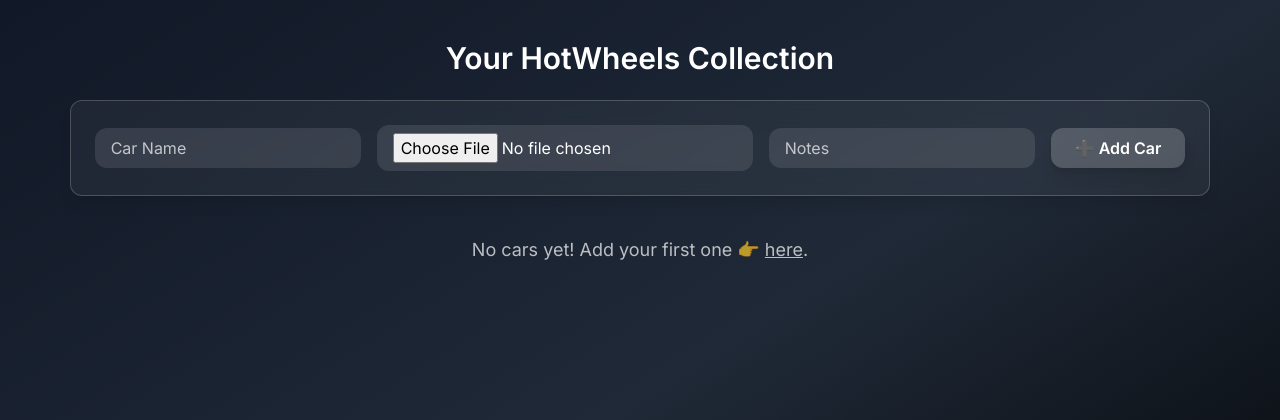
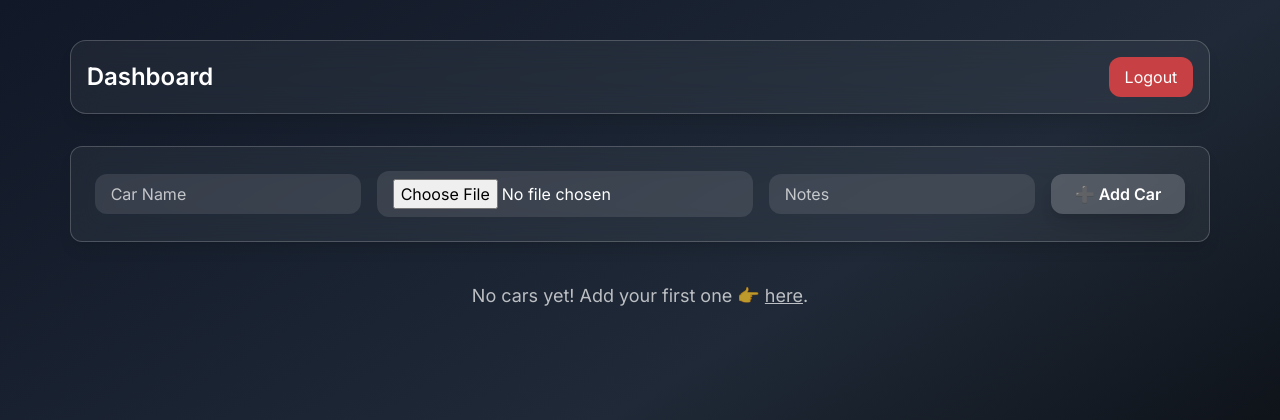
Before and after one commit to harshitbhardwaj14/HotWheels_App, a Flask app: template templates/collection.html in a window 1280 px wide. Shown: the top 420 px of the page. Run offline with Flask 3, Linux system fonts and the light colour scheme; the template is opened without the code that fills it, so the values that code supplies are empty; some libraries are stand-ins or nearby versions.

Commit message:
Minor changes

```diff
--- a/templates/collection.html
+++ b/templates/collection.html
@@ -2,7 +2,20 @@
 
 {% block body %}
 <div class="max-w-7xl mx-auto px-4 py-10">
-  <h2 class="text-3xl font-semibold text-white mb-6 text-center">Your HotWheels Collection</h2>
+
+  <!-- Top Bar -->
+  <div class="flex justify-between items-center mb-8 glass p-4 rounded-2xl shadow-lg">
+    <!-- Left: Dashboard -->
+    <h2 class="text-2xl font-semibold text-white">{{ user.username }} Dashboard</h2>
+
+    <!-- Right: Username + Logout -->
+    <div class="flex items-center space-x-4">
+      <a href="{{ url_for('logout') }}"
+         class="px-4 py-2 bg-red-500/80 text-white rounded-xl hover:bg-red-600/80 transition">
+        Logout
+      </a>
+    </div>
+  </div>
 
   <!-- Add Car Form -->
   <form action="{{ url_for('upload_file') }}" method="POST" enctype="multipart/form-data"
```
